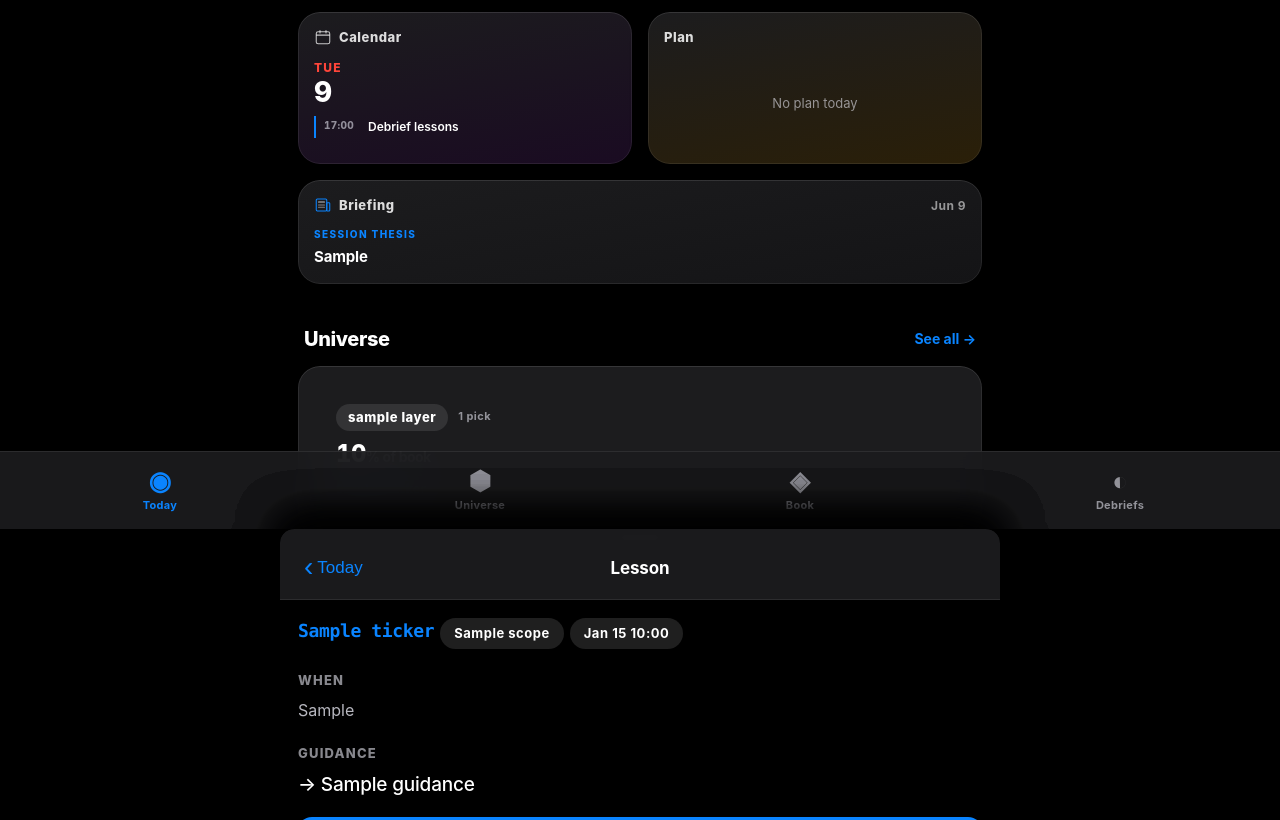
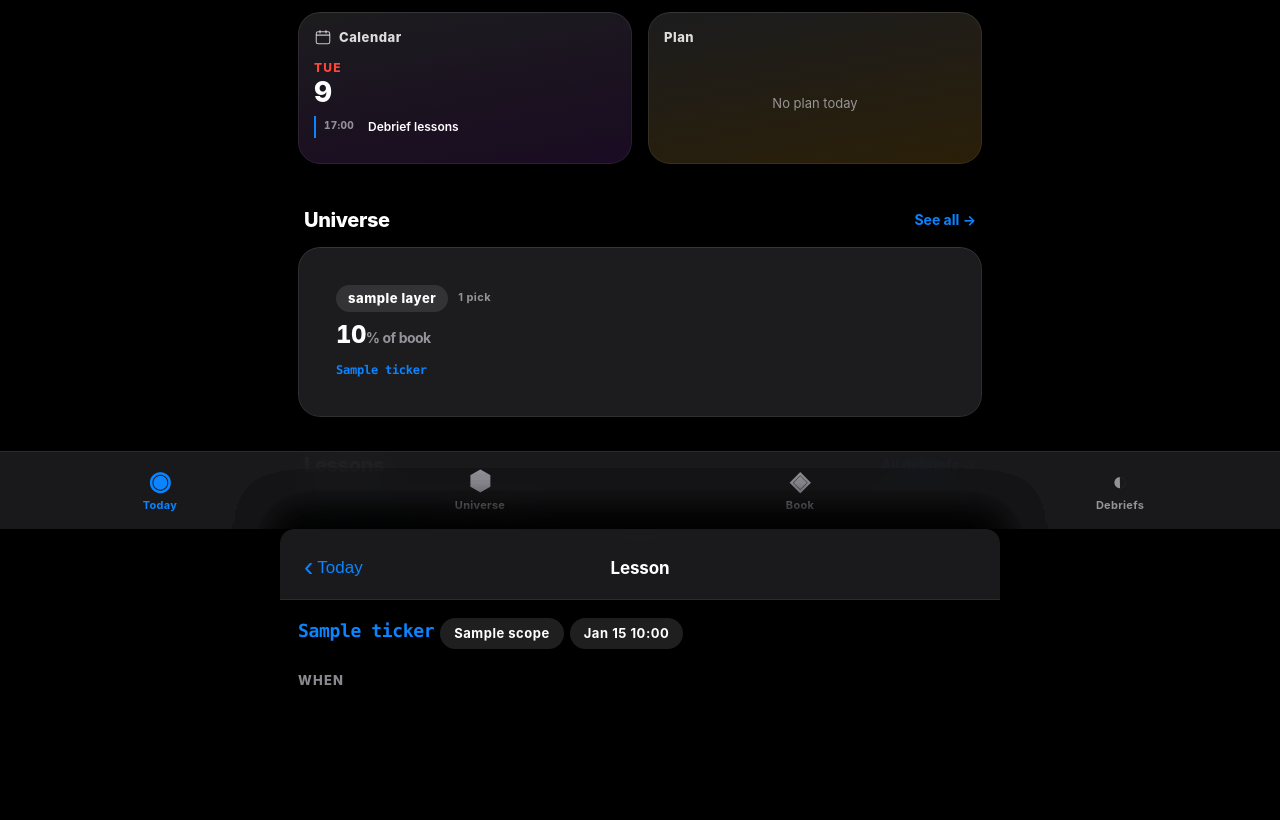
Before and after one commit to vishal0555/alphalens, a Flask app: page / in a window 1280 px wide. Shown: the part 271-1091 px from the top of the page. After the commit the page ends 956 px from the top, so only its background shows below. Run offline with Flask 3, Linux system fonts and the light colour scheme; the visitor is signed in with stand-in values (Sample User, id 1); a database or web service that is not in the repository returns one stand-in record (values such as "Sample title"); some libraries are stand-ins or nearby versions.

Commit message:
Drop duplicate News card and Briefing sheet
The home view had two cards (Posture and News) that opened sheets with identical thesis/regime/risks content. Removed the News widget and its sheet; the Posture widget is now the single entry into the briefing, with the sheet retitled to "Today's briefing" to match its expanded content.

Co-Authored-By: Claude Opus 4.7 <noreply@anthropic.com>

```diff
--- a/templates/dashboard.html
+++ b/templates/dashboard.html
@@ -282,31 +282,6 @@
   {% endif %}
 </div>
 
-{# ── ROW 3: News (full-width, compact) ─────────────────────── #}
-{% if briefing %}
-<a class="widget w-news w-full tap" data-sheet="briefing" href="#briefing" style="display:block;color:inherit;text-decoration:none;margin-bottom:16px;">
-  <div class="widget-body">
-    <div class="w-head">
-      <div class="w-title">
-        <span class="w-icon">
-          <svg viewBox="0 0 24 24" fill="none">
-            <rect x="3" y="4" width="14" height="16" rx="1.5" stroke="#0a84ff" stroke-width="1.4"/>
-            <rect x="17" y="9" width="4" height="11" rx="1" stroke="#0a84ff" stroke-width="1.4"/>
-            <line x1="6"  y1="8"  x2="14" y2="8"  stroke="#fff" stroke-width="1.4" opacity=".75" stroke-linecap="round"/>
-            <line x1="6"  y1="12" x2="14" y2="12" stroke="#fff" stroke-width="1.4" opacity=".45" stroke-linecap="round"/>
-            <line x1="6"  y1="15" x2="14" y2="15" stroke="#fff" stroke-width="1.4" opacity=".45" stroke-linecap="round"/>
-          </svg>
-        </span>
-        Briefing
-      </div>
-      <span class="w-accessory">{{ today.month_short|title }} {{ today.day }}</span>
-    </div>
-    <div class="kicker">Session thesis</div>
-    <div class="headline">{{ briefing.plan.session_thesis }}</div>
-  </div>
-</a>
-{% endif %}
-
 {# ── Universe — stack of compact layer cards ────────────────── #}
 {% if universe_groups %}
 <div class="w-section">
@@ -382,7 +357,7 @@
 <aside id="sheet-posture" class="sheet">
   <header class="sheet-hdr">
     <button class="sheet-back" type="button">Today</button>
-    <h2 class="sheet-title">Posture</h2>
+    <h2 class="sheet-title">Today's briefing</h2>
     <span class="sp"></span>
   </header>
   <div class="sheet-body">
@@ -570,36 +545,6 @@
 </aside>
 {% endif %}
 
-{# Briefing sheet — full headline + thesis + regime + all risks #}
-{% if briefing %}
-<aside id="sheet-briefing" class="sheet">
-  <header class="sheet-hdr">
-    <button class="sheet-back" type="button">Today</button>
-    <h2 class="sheet-title">Briefing</h2>
-    <span class="sp"></span>
-  </header>
-  <div class="sheet-body">
-    <div class="sheet-pill-row">
-      <span class="badge {{ posture }}">{{ posture }}</span>
-    </div>
-    <p class="lead">{{ briefing.plan.session_thesis }}</p>
-
-    {% if briefing.plan.regime_summary %}
-    <h3>Regime</h3>
-    <p>{{ briefing.plan.regime_summary }}</p>
-    {% endif %}
-
-    {% if briefing.plan.risks_today %}
-    <h3>Risks today ({{ briefing.plan.risks_today|length }})</h3>
-    <div class="sheet-risk-list">
-      {% for r in briefing.plan.risks_today %}
-      <div class="item">⚠ {{ r }}</div>
-      {% endfor %}
-    </div>
-    {% endif %}
-  </div>
-</aside>
-{% endif %}
 
 {# Per-layer universe sheets — picks with rationale #}
 {% if universe_groups %}
```
